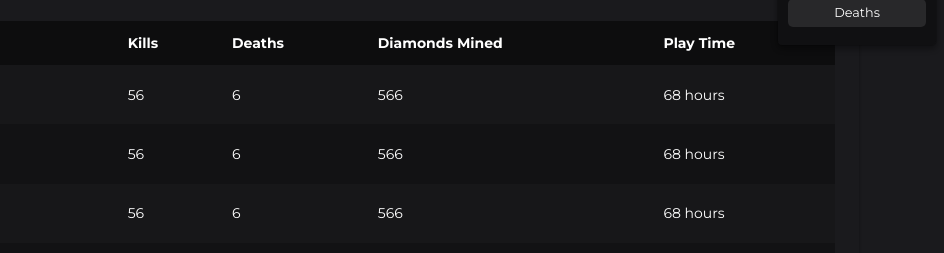
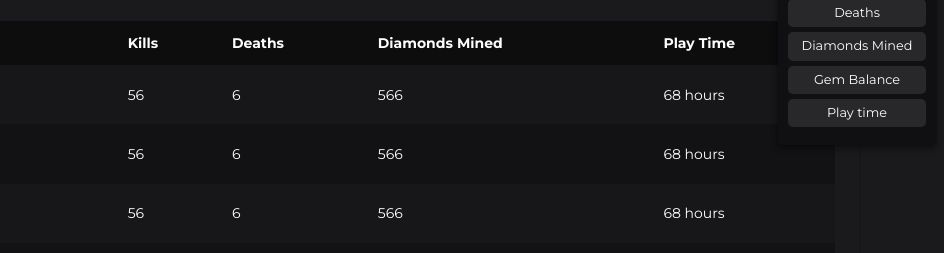
Before and after one commit to Savvy/ValorHCF, a plain HTML site: page leaderboard.html in a window 1280 px wide. Both pictures are taken after a click on the link "Kills". Shown: the part 448-701 px from the top of the page, 336-1280 px from the left. Drawn offline with nearby package versions, Linux system fonts and the light colour scheme.

Commit message:
Updated leaderboard filter

```diff
--- a/leaderboard.html
+++ b/leaderboard.html
@@ -114,6 +114,9 @@
 							<div class="dropdown-menu dropdown-leaderboard" aria-labelledby="dLabel">
 								<ul>
 									<li><a href="#">Deaths</a></li>
+									<li><a href="#">Diamonds Mined</a></li>
+									<li><a href="#">Gem Balance</a></li>
+									<li><a href="#">Play time</a></li>
 								</ul>
 							</div>
 					</div>
```
